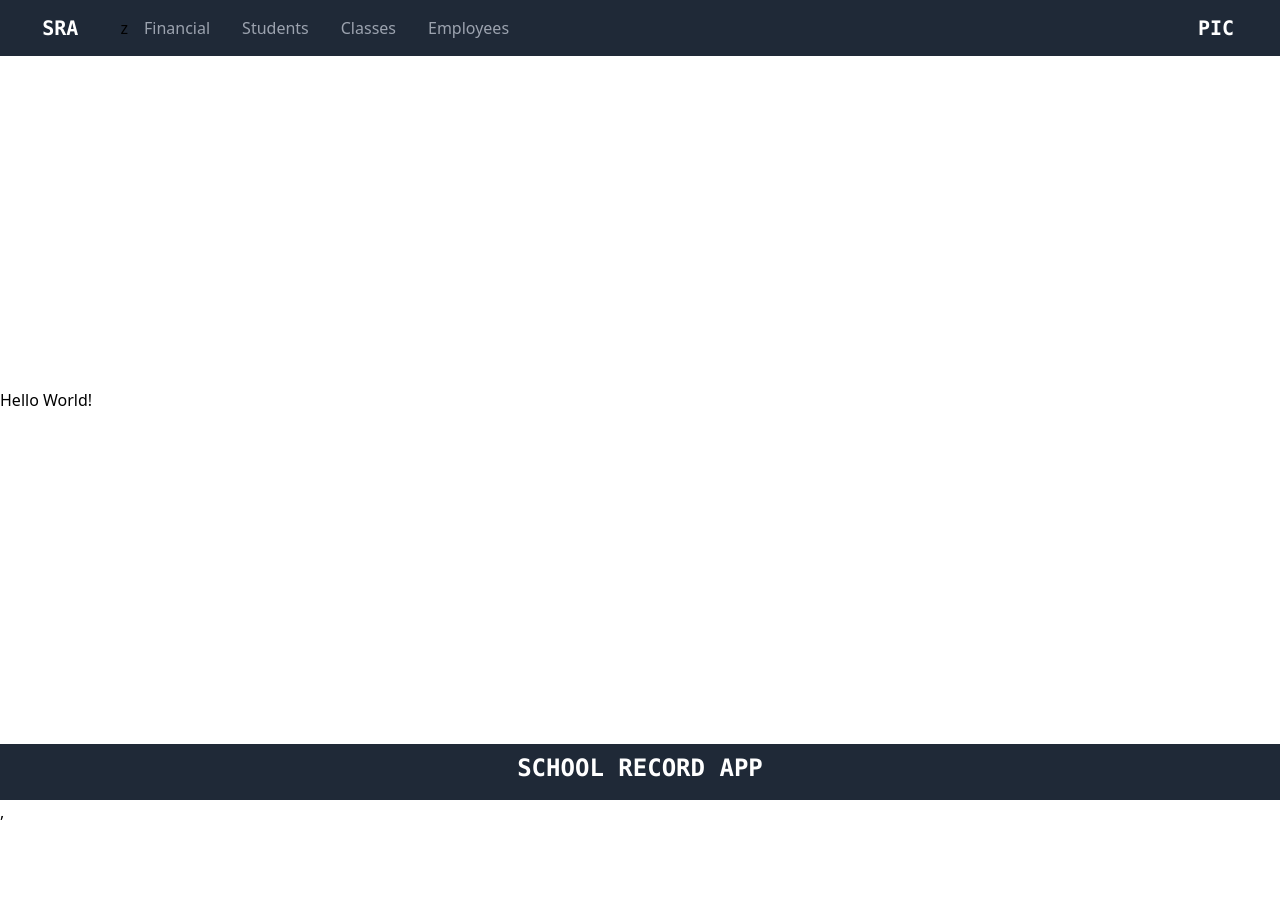
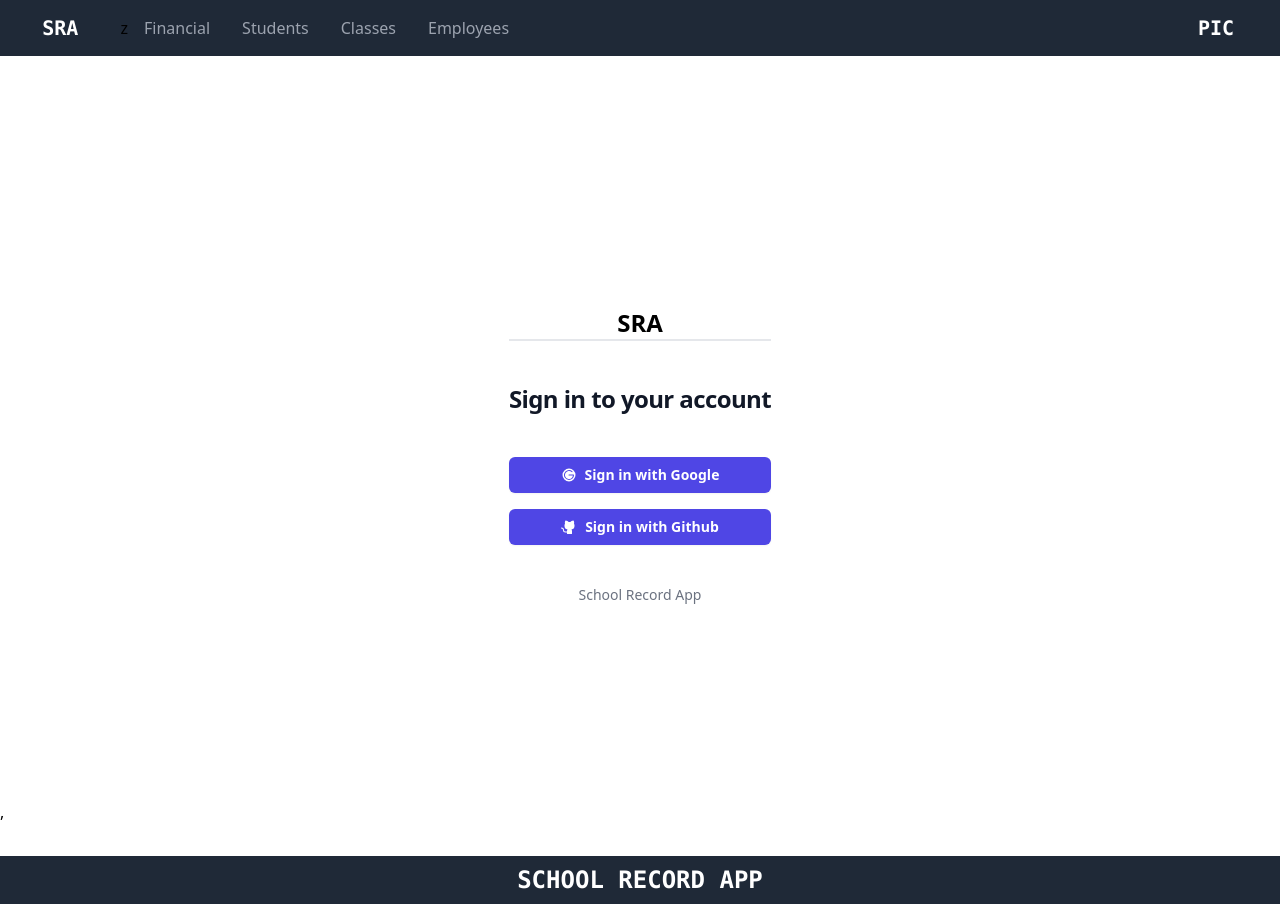
Before and after one commit to oam-victor/MP_SCHOOL_APP, a React (Vite) app in the folder frontend/: page / in a window 1280 px wide. Before the commit the page ends 824 px from the top, so only its background shows below. Built offline with nearby package versions, Linux system fonts and the light colour scheme.

Commit message:
Oauth Implementation on Bosch Branch

```diff
--- a/frontend/package.json
+++ b/frontend/package.json
@@ -12,11 +12,13 @@
   "dependencies": {
     "@headlessui/react": "^1.7.15",
     "@heroicons/react": "^2.0.18",
+    "@phosphor-icons/react": "^2.0.10",
     "@reduxjs/toolkit": "^1.9.5",
     "@tailwindcss/forms": "^0.5.3",
     "@types/react-redux": "^7.1.25",
     "@types/react-router-dom": "^5.3.3",
     "axios": "^1.4.0",
+    "firebase": "^10.0.0",
     "mongoose": "^7.3.0",
     "react": "^18.2.0",
     "react-dom": "^18.2.0",
--- a/frontend/src/pages/Home.tsx
+++ b/frontend/src/pages/Home.tsx
@@ -1,7 +1,71 @@
+import { GoogleLogo, GithubLogo } from "@phosphor-icons/react";
+import {GoogleAuthProvider, GithubAuthProvider, signInWithPopup} from 'firebase/auth'
+import {auth} from '../services/firebase'
+
 export const Home = () => {
+  const handleGoogleSignIn = () => {
+    const provider = new GoogleAuthProvider();
+    try{
+      const result = signInWithPopup(auth, provider);
+      console.log(result);
+    }catch(err){
+      console.log(err);
+    }
+  }
+  const handleGithubSignIn = () => {
+    const provider = new GithubAuthProvider();
+    try{
+      const result = signInWithPopup(auth, provider);
+      console.log(result);
+    }catch(err){
+      console.log(err);
+    }
+
+  }
+
+
   return (
     <>
-        Hello World!
+      <div className="flex min-h-full flex-1 flex-col justify-center px-6 py-12 lg:px-8 mx-auto h-10 w-auto">
+        <div className="sm:mx-auto sm:w-full sm:max-w-sm">
+          <p className="text-center text-black font-bold text-2xl font-bold border-b-2">
+            SRA
+          </p>
+          <h2 className="mt-10 text-center text-2xl font-bold leading-9 tracking-tight text-gray-900">
+            Sign in to your account
+          </h2>
+        </div>
+
+        <div className="mt-10 sm:mx-auto sm:w-full sm:max-w-sm">
+          <div>
+            <button
+              type="button"
+              onClick={handleGoogleSignIn}
+              className="flex w-full justify-center items-center rounded-md bg-indigo-600 px-3 py-1.5 text-sm font-semibold leading-6 text-white shadow-sm hover:bg-indigo-500 focus-visible:outline focus-visible:outline-2 focus-visible:outline-offset-2 focus-visible:outline-indigo-600"
+            >
+              <GoogleLogo size={"1rem"} weight="fill" />
+              <span className="ml-2">Sign in with Google</span>
+
+            </button>
+          </div>
+
+          <div>
+            <button
+              type="button"
+              onClick={handleGithubSignIn}
+              className="mt-4 flex w-full justify-center items-center rounded-md bg-indigo-600 px-3 py-1.5 text-sm font-semibold leading-6 text-white shadow-sm hover:bg-indigo-500 focus-visible:outline focus-visible:outline-2 focus-visible:outline-offset-2 focus-visible:outline-indigo-600"
+            >
+              <GithubLogo size={"1rem"} weight="fill" />
+              <span className="ml-2"> Sign in with Github</span>
+
+            </button>
+          </div>
+
+          <p className="mt-10 text-center text-sm text-gray-500">
+            School Record App
+          </p>
+        </div>
+      </div>
     </>
   )
 }
--- /dev/null
+++ b/frontend/src/services/firebase.ts
@@ -0,0 +1,19 @@
+// Import the functions you need from the SDKs you need
+import {initializeApp} from 'firebase/app'
+import {getAuth} from 'firebase/auth'
+// TODO: Add SDKs for Firebase products that you want to use
+// https://firebase.google.com/docs/web/setup#available-libraries
+
+// Your web app's Firebase configuration
+const firebaseConfig = {
+    apiKey: "AIzaSyBdk3wzefSJpLB2ZfZkJk5XvRFT3Dv7dMQ",
+    authDomain: "auth-school-2acb1.firebaseapp.com",
+    projectId: "auth-school-2acb1",
+    storageBucket: "auth-school-2acb1.appspot.com",
+    messagingSenderId: "702728476588",
+    appId: "1:702728476588:web:576e4d9e12b7c8f2af8c09"
+};
+
+// Initialize Firebase
+const app = initializeApp(firebaseConfig);
+export const auth = getAuth(app)
--- a/frontend/tsconfig.json
+++ b/frontend/tsconfig.json
@@ -3,12 +3,12 @@
     "target": "ES2020",
     "useDefineForClassFields": true,
     "lib": ["ES2020", "DOM", "DOM.Iterable"],
-    "module": "ESNext",
+    "module": "commonjs",
     "skipLibCheck": true,
     "noImplicitAny": true,
 
     /* Bundler mode */
-    "moduleResolution": "bundler",
+    // "moduleResolution": "bundler",
     "allowImportingTsExtensions": true,
     "resolveJsonModule": true,
     "isolatedModules": true,
```
Also changed, not shown: 2 other files (tests, documents, lock files or other folders).
